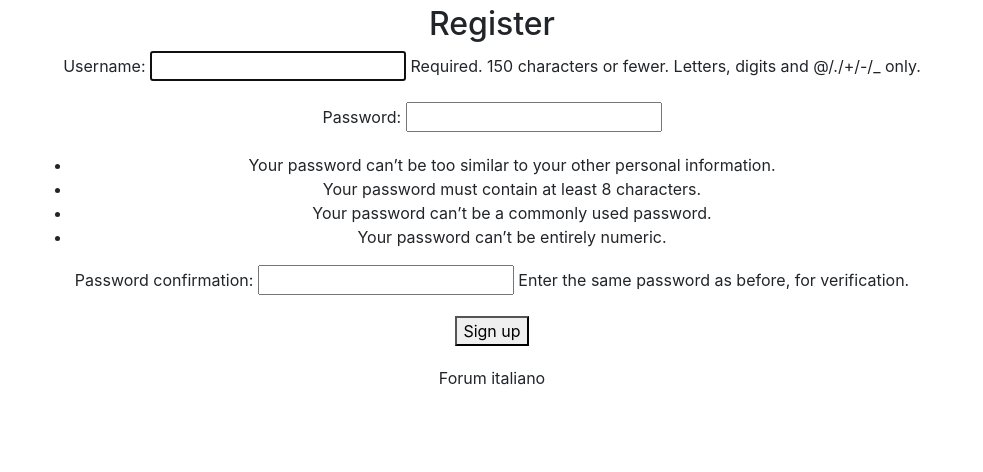
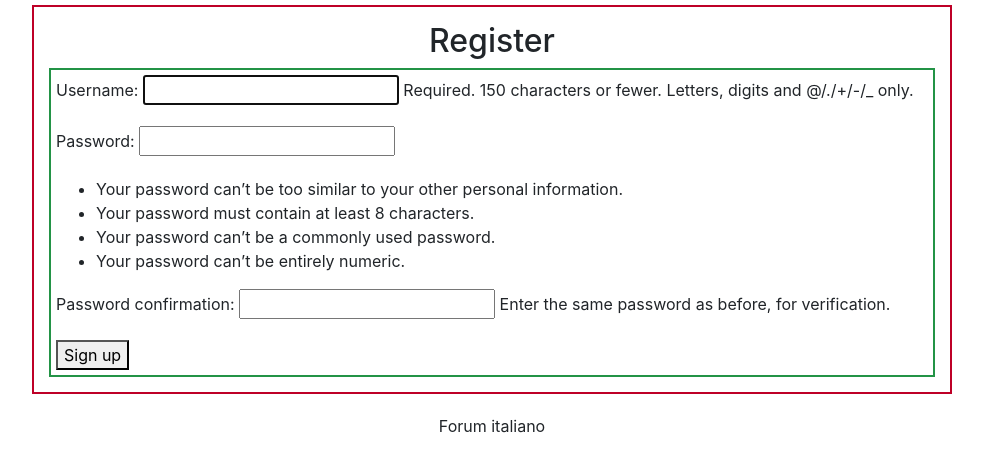
Before and after one commit to ArturBa/CS50-s-Web-Programming-with-Python-and-JavaScript, a Django app: page /register/ in a window 1280 px wide. Shown: the part 157-629 px from the top of the page, without its empty margins (148-1131 px from the left). Run offline with Django 3.2, Linux system fonts and the light colour scheme; style sheets or scripts are compiled from the project's sources; some libraries are stand-ins or nearby versions.

Commit message:
Add register css

```diff
--- /dev/null
+++ b/final/forum/static/forum/style/register.css
@@ -0,0 +1,13 @@
+.register {
+  width: 100%;
+  border: #be0027 2px solid;
+  padding: 15px;
+}
+
+.register form {
+  border: #239346 2px solid;
+  padding: 5px;
+  text-align: left;
+}
+
+/*# sourceMappingURL=register.css.map */
--- /dev/null
+++ b/final/forum/static/forum/style/register.scss
@@ -0,0 +1,13 @@
+@import "color";
+
+.register {
+  width: 100%;
+  border: $red 2px solid;
+  padding: 15px;
+
+  form {
+    border: $green 2px solid;
+    padding: 5px;
+    text-align: left;
+  }
+}
--- a/final/forum/templates/forum/base.html
+++ b/final/forum/templates/forum/base.html
@@ -27,7 +27,7 @@
         <h1> This is official italian forum</h1>
         <div id="menu">
             <a href="{% url 'index' %}"> Home </a>
-            <a href="{% url 'index' %}"> Register </a>
+            <a href="{% url 'register' %}"> Register </a>
         </div>
         <div id="username">
             {% if request.user.is_authenticated %}
--- a/final/forum/templates/forum/register.html
+++ b/final/forum/templates/forum/register.html
@@ -1,18 +1,21 @@
 {% extends 'forum/base.html' %}
+{% load static %}
 
 {% block title %}
     Register
 {% endblock %}
 
 {% block head %}
-
+    <link rel="stylesheet" href="{% static 'forum/style/register.css' %}"/>
 {% endblock %}
 
 {% block content %}
+    <div class="register">
         <h2>Register</h2>
         <form method="post">
             {% csrf_token %}
             {{ form.as_p }}
             <button type="submit">Sign up</button>
         </form>
+    </div>
 {% endblock %}
```
Lines whose indentation alone changed are shown as unchanged.
